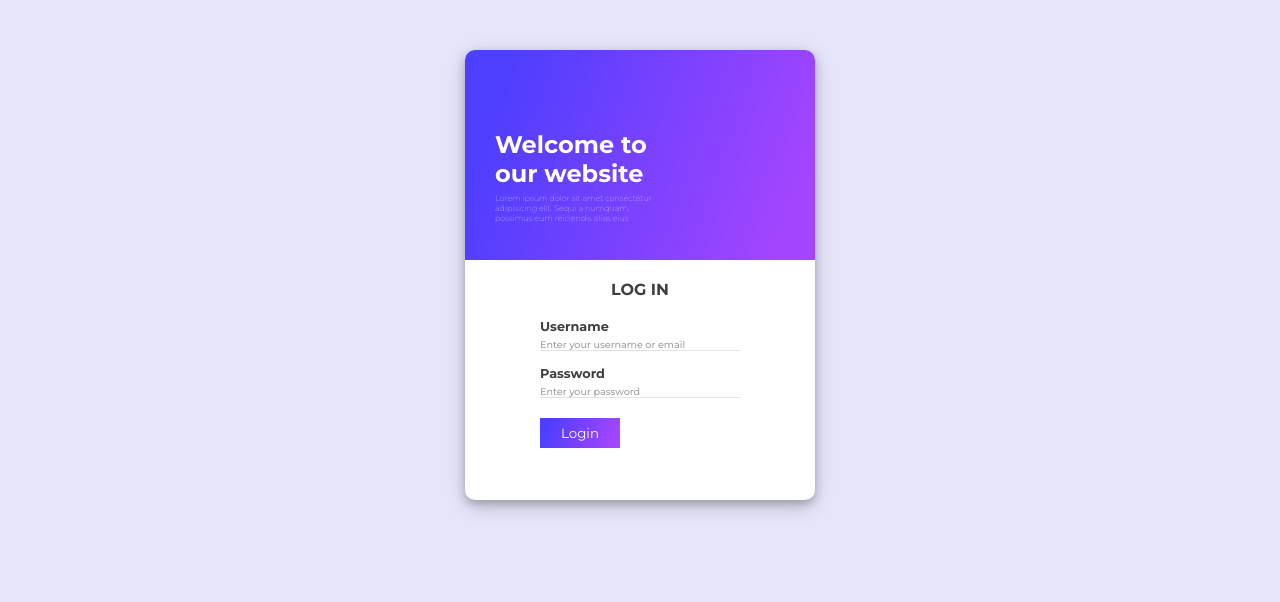
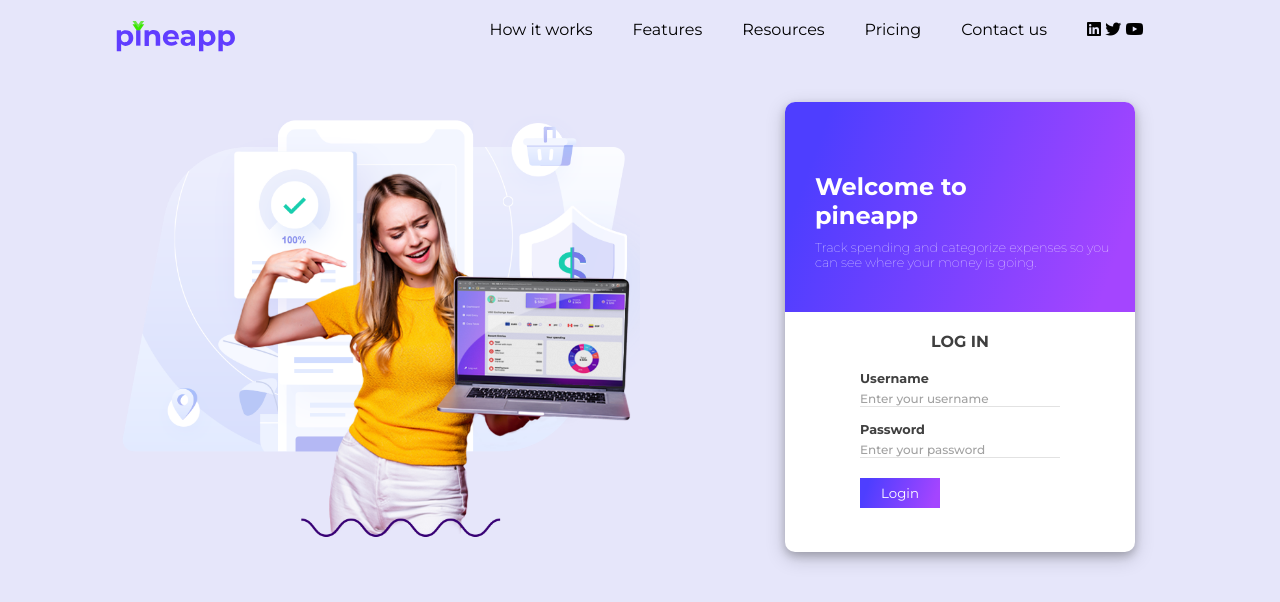
Before and after one commit to juanjacoboviera/Pineapp-the-budget-app, a plain HTML site: page index.html in a window 1280 px wide. Drawn offline with Linux system fonts and the light colour scheme.

Commit message:
add new img and styles to index.html

```diff
--- a/css/style.css
+++ b/css/style.css
@@ -31,12 +31,53 @@ body{
 
 /* 0. LOGIN */
 
+
 .container{
+    display: grid;
+    grid-template-columns: 1fr 1fr;
+
+}
+
+.nav_barLogging{
+    display: flex;
+    flex-direction: row;
+    justify-content: space-around;
+    padding-top: 20px;
+}
+
+.nav_barLogging ul{
+    display: flex;
+    flex-direction: row;
+}
+
+.nav_barLogging ul a{
+    text-decoration: none;
+     color: black;
+}
+
+
+.nav_barLogging ul li{
+    list-style: none;
+    margin: 0 20px;
+}
+
+
+.card__container{
     display: flex;
     justify-content: center;
-    align-items: center;
+    align-items: end;
+}
 
+.img__container{
+    display: flex;
+    justify-content: end;
+    align-items: end;
 }
+
+.img__container img{
+   padding-bottom: 10px;
+}
+
 
 .card{
     border-radius: 10px;
@@ -65,8 +106,8 @@ body{
 
 .card__title{
     position: absolute;
-    width: 170px;
-    top: 80px;
+    /* width: 170px; */
+    top: 70px;
     left: 30px;
 }
 
@@ -77,8 +118,8 @@ body{
 
 
 .card__title p {
-    margin-top: 5px;
-    font-size: 0.5rem;
+    margin-top: 10px;
+    font-size: 0.8rem;
     font-weight: 200;
     color: white;
 }
@@ -130,7 +171,7 @@ label{
 input {
     border-style: none;
     border-bottom: 1px solid rgb(226, 226, 226);
-    font-size: 0.6rem;
+    font-size: 0.75rem;
     font-weight: 500;
 }
 
--- a/index.html
+++ b/index.html
@@ -10,18 +10,39 @@
     <title>Login</title>
 </head>
 <body>
+    <header>
+        <nav class="nav_barLogging">
+            <img src="./img/pineappLogo.svg" width="120px" height="auto" alt="carrot logo">
+            <ul>
+                <a href="#"><li>How it works</li></a>
+                <a href="#"><li>Features</li></a>
+                <a href="#"><li>Resources</li></a>
+                <a href="#"><li>Pricing</li></a>
+                <a href="#"><li>Contact us</li></a>
+                <a href="#"><li>
+                    <i class="fa-brands fa-linkedin"></i>
+                    <i class="fa-brands fa-twitter"></i>
+                    <i class="fa-brands fa-youtube"></i>
+                </li></a>
+            </ul>
+        </nav>
+    </header>
     <main class="container">
+        <div class="img__container">
+            <img src="./img/loginIMG2.png" width="520px" height="auto" alt="woman with laptop">
+        </div>
+        <div class="card__container">
             <div class="card">
                 <div class="card__background"></div>
                 <div class="card__title">
-                <h1 class="heading">Welcome to<br> our website</h1>
-                <p>Lorem ipsum dolor sit amet consectetur adipisicing elit. Sequi a numquam, possimus eum reiciendis alias eius</p>
+                    <h1 class="heading">Welcome to<br> pineapp</h1>
+                    <p>Track spending and categorize expenses so you can see where your money is going.</p>
                 </div>
                 <h2>LOG IN</h2>
                 <form id="form" action="">
                     <div class="username">
                         <label for="userName">Username</label>
-                    <input type="text" id="userName" placeholder="Enter your username or email">
+                        <input type="text" id="userName" placeholder="Enter your username">
                         <span id="userName__error" class="error"></span>
                     </div>
                     <div class="password">
@@ -32,6 +53,7 @@
                     </div>
                 </form>
             </div>
+        </div>
     </main>
     <script src="./js/login.js"></script>
 </body>
--- a/js/login.js
+++ b/js/login.js
@@ -8,7 +8,7 @@ submitBtn.addEventListener("click", e =>{
     let user = form.userName.value
     let password = parseInt(form.password.value)
     console.log(password)
-    if(user === "juan" && password === 123){
+    if(user === "user" && password === 123){
         let loggedIn = true;
         userError.textContent = ""
         passwordError.textContent = ""
@@ -28,7 +28,7 @@ submitBtn.addEventListener("click", e =>{
         userError.textContent = ""
         passwordError.textContent = "*Enter a password"
     }
-    if ((user.length >=1  && user !== "juan") && !isNaN(password)){
+    if ((user.length >=1  && user !== "user") && !isNaN(password)){
         userError.textContent = "*User does not exist"
         passwordError.textContent = ""
 
```
Also changed, not shown: js/dashboard.js (+1 -19 lines), js/dataTable.js (+14 -3 lines), js/newEntry.js (+13 -2 lines), img/login.png (added), img/loginIMG2.png (added), img/pineappLogo.svg (added). Lines whose indentation alone changed are shown as unchanged.
